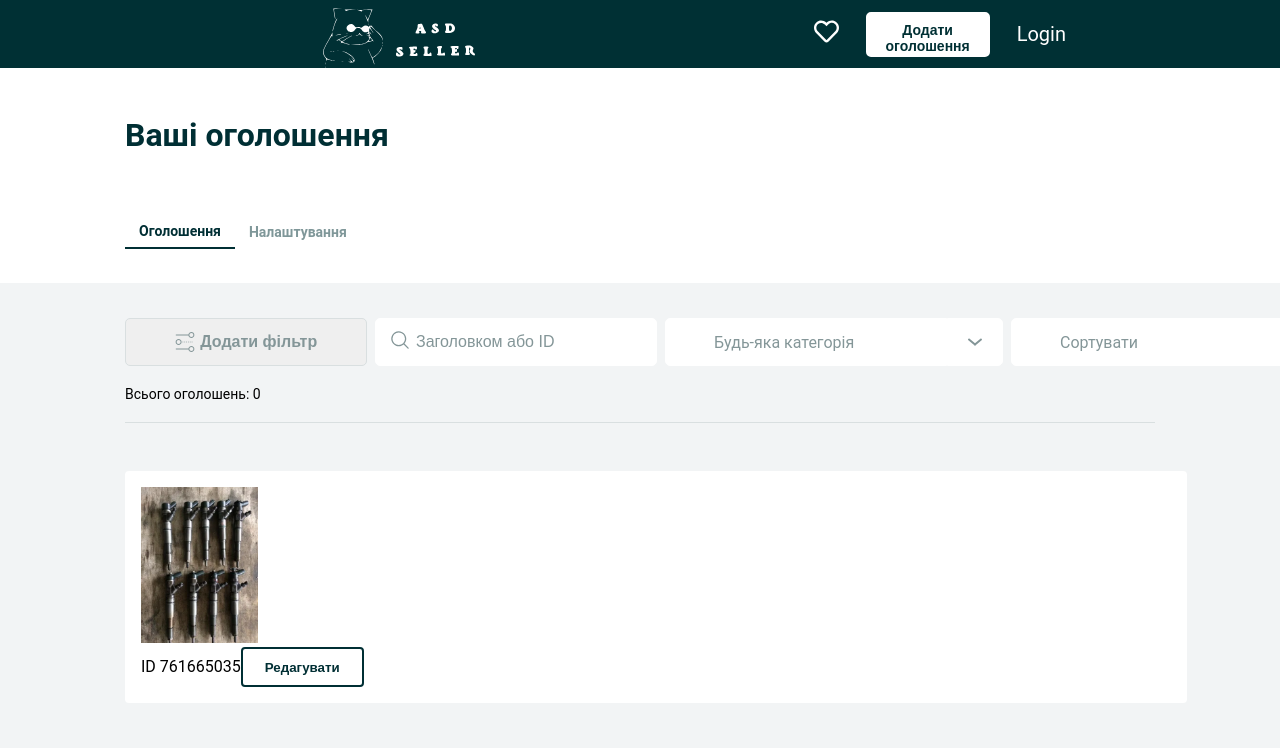
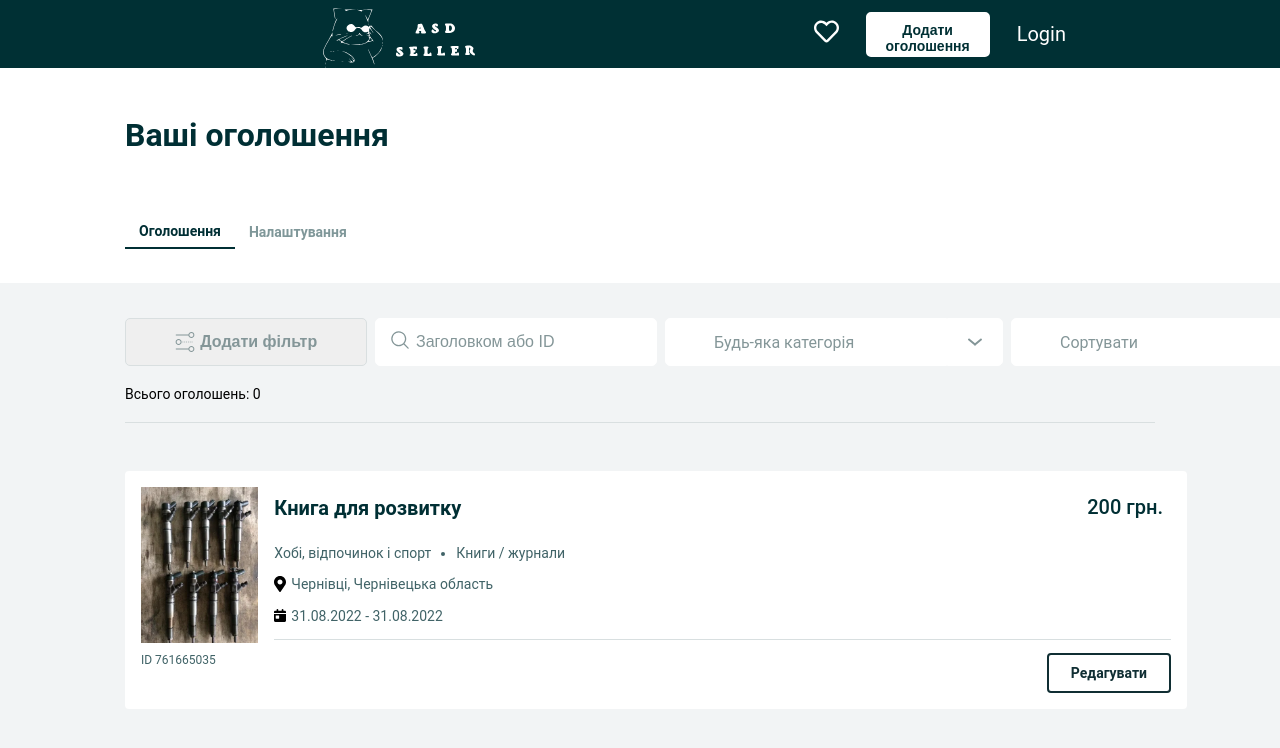
Before and after one commit to OleksandraTurik/ASD-seller, a React (Create React App) app in the folder ui/: page /profiles/1/adverts in a window 1280 px wide. Shown: the top 748 px of the page. Built offline with nearby package versions, Linux system fonts and the light colour scheme.

Commit message:
create advert list card

```diff
--- a/ui/src/components/Profile/MyAdverts/AdvertCardList/index.jsx
+++ b/ui/src/components/Profile/MyAdverts/AdvertCardList/index.jsx
@@ -1,31 +1,96 @@
 import React from 'react';
+import PropTypes from 'prop-types';
 
 // Icons
-// import favButtonIcon from 'assets/icons/toFavoriteButton.svg';
-
-// Images
-import bmw from 'assets/img/bmw.webp';
+import mapMarker from 'assets/icons/mapMarker.svg';
+import calendar from 'assets/icons/calendar.svg';
 
 // Styles
 import {
   Wrapper,
   Container,
+  TopWrap,
   ImgInCard,
-  EditBtn,
+  AdvertInfoWrap,
+  AdvertHeaderWrap,
+  AdvertTitleLink,
+  AdvertBodyWrap,
+  ListWrap,
+  LocationWrap,
+  Icon,
+  DataWrap,
+  BottomWrap,
+  EditLink,
 } from './styled';
 
-const AdvertCardList = () => (
+const AdvertCardList = ({
+  link,
+  img,
+  name,
+  location,
+  date,
+  price,
+  category,
+  subcategory,
+  id,
+}) => (
   <Wrapper>
     <Container>
-      <div>
-        <ImgInCard src={bmw} />
-      </div>
-      <div>
-        <span>ID 761665035</span>
-        <EditBtn>Редагувати</EditBtn>
-      </div>
+      <TopWrap>
+        <ImgInCard src={img} alt="bmw car" />
+        <AdvertInfoWrap>
+          <AdvertHeaderWrap>
+            <AdvertTitleLink to={link}>{name}</AdvertTitleLink>
+            <span>{price}</span>
+          </AdvertHeaderWrap>
+          <AdvertBodyWrap>
+            <ListWrap>
+              <ul>
+                <li>{category}</li>
+                <li>{subcategory}</li>
+              </ul>
+            </ListWrap>
+            <LocationWrap>
+              <Icon src={mapMarker} alt="map icon" />
+              <p>{location}</p>
+            </LocationWrap>
+            <DataWrap>
+              <Icon src={calendar} alt="calendar icon" />
+              <span>{date}</span>
+            </DataWrap>
+          </AdvertBodyWrap>
+        </AdvertInfoWrap>
+      </TopWrap>
+      <BottomWrap>
+        <span>{id}</span>
+        <EditLink to="/adverts">Редагувати</EditLink>
+      </BottomWrap>
     </Container>
   </Wrapper>
 );
 
+AdvertCardList.propTypes = {
+  link: PropTypes.string,
+  img: PropTypes.string,
+  name: PropTypes.string,
+  location: PropTypes.string,
+  date: PropTypes.string,
+  price: PropTypes.string,
+  category: PropTypes.string,
+  subcategory: PropTypes.string,
+  id: PropTypes.string,
+};
+
+AdvertCardList.defaultProps = {
+  link: '',
+  img: '',
+  name: '',
+  location: '',
+  date: '',
+  price: '',
+  category: '',
+  subcategory: '',
+  id: '',
+};
+
 export default AdvertCardList;
--- a/ui/src/components/Profile/MyAdverts/AdvertCardList/styled.js
+++ b/ui/src/components/Profile/MyAdverts/AdvertCardList/styled.js
@@ -1,4 +1,5 @@
 import styled from 'styled-components';
+import { Link } from 'react-router-dom';
 
 export const Wrapper = styled.div`
   width: 100%;
@@ -12,97 +13,137 @@ export const Container = styled.div`
   border-radius: 4px;
 `;
 
-export const EditBtn = styled.button`
+export const EditLink = styled(Link)`
+  display: flex;
+  justify-content: center;
+  align-items: center;
+  box-sizing: border-box;
   cursor: pointer;
-  display: inline-flex;
-  align-items: center;
-  justify-content: center;
-  box-sizing: border-box;
   height: 40px;
-  position: relative;
   text-decoration: none;
   font-weight: 700;
+  font-size: 14px;
   background-color: transparent;
-  border: 2px solid rgb(0, 47, 52);
+  border: 2px solid #102e33;
   border-radius: 4px;
+  color: #102e33;
   padding: 6px 22px;
-  color: rgb(0, 47, 52);
 
-  &.active {
-    border: 2px solid rgb(0, 47, 52);
+  &:hover {
+    background-color: #102e33;
+    color: #fff;
+  }
+  `;
+
+export const TopWrap = styled.div`
+  display: flex;
+  align-items: center;
+  justify-content: space-between;
+`;
+
+export const BottomWrap = styled.div`
+  display: flex;
+  align-items: center;
+  justify-content: space-between;
+  margin-top: 10px;
+
+  & span {
+    align-self: flex-start;
+    font-size: 12px;
+    color: rgb(64, 99, 103);
   }
 `;
 
-export const Card = styled.article`
-  height: 380px;
-  background-color: white;
+export const ListWrap = styled.div`
+  & ul {
+    display: flex;
+    font-size: 14px;
+    color: rgb(64, 99, 103);
+
+    & li {
+      margin-left: 25px;
+
+      &:first-child {
+        margin-left: 0;
+        list-style: none;
+      }
+    }
+  }
+`;
+
+export const LocationWrap = styled.div`
+  display: flex;
+  align-items: center;
+
+  & p {
+    font-size: 14px;
+    color: rgb(64, 99, 103);
+  }
+`;
+
+export const DataWrap = styled.div`
+  display: flex;
+  align-items: center;
+
+  & span {
+    font-size: 14px;
+    color: rgb(64, 99, 103);
+  }
+`;
+
+export const Icon = styled.img`
+  width: 12px;
+  margin-right: 5px;
+`;
+
+export const AdvertBodyWrap = styled.div`
+  width: 100%;
   display: flex;
   flex-direction: column;
-  padding: 15px;
-  position: relative;
-  box-sizing: border-box;
-  border-radius: 4px;
-  width: calc(25% - 15px);
-  float: left;
-  margin-left: 15px;
-  margin-top: 20px;
+  justify-content: space-evenly;
+  height: 110px;
+  align-items: flex-start;
+`;
+
+export const AdvertHeaderWrap = styled.div`
+  width: 100%;
+  display: flex;
+  justify-content: space-between;
+  margin: 6px 0 8px 0;
+  height: 25px;
+
+  & span {
+    font-size: 20px;
+    line-height: 22px;
+    font-weight: 500;
+    color: rgb(0, 47, 52);
+    margin: 0px 8px 0px 0px;
+    white-space: nowrap;
+  }
+`;
+
+export const AdvertTitleLink = styled(Link)`
+  font-size: 20px;
+  font-weight: 700;
+  color: rgb(0, 47, 52);
+
+  &:hover {
+    border-bottom: 2px solid rgb(0, 47, 52);
+  }
+`;
+
+export const AdvertInfoWrap = styled.div`
+  width: 100%;
+  height: 100%;
+  display: flex;
+  flex-direction: column;
+  align-items: center;
+  justify-content: space-between;
+  border-bottom: 1px solid rgb(216, 223, 224);
+  margin-left: 16px;
 `;
 
 export const ImgInCard = styled.img`
   height: 156px;
   object-fit: cover;
 `;
-
-export const NameOfProduct = styled.h4`
-  margin: 15px 0;
-  margin-bottom: auto;
-  font-size: 18px;
-  font-style: normal;
-  line-height: 1.25;
-  color: #002f34;
-  display: -webkit-box;
-  -webkit-line-clamp: 2;
-  -webkit-box-orient: vertical;
-  text-overflow: ellipsis;
-  overflow: hidden;
-  cursor: pointer;
-
-  &:hover {
-    background-color: #002f34;
-    color: white;
-  }
-`;
-
-export const Info = styled.div`
-  position: absolute;
-  bottom: 45px;
-  display: flex;
-  padding: 0;
-  list-style: none;
-  font-size: 14px;
-  color: #406367;
-  line-height: 1.17;
-  margin-bottom: 10px;
-`;
-
-export const Price = styled.div`
-  position: absolute;
-  bottom: 15px;
-  font-size: 19px;
-  font-weight: 600;
-  margin-bottom: 5px;
-  padding-right: 40px;
-  color: #002f34;
-`;
-
-export const ToFavoriteButton = styled.img`
-  position: absolute;
-  bottom: 25px;
-  right: 20px;
-  cursor: pointer;
-  opacity: 0.4;
-
-  &:hover {
-    opacity: 1;
-  }
-`;
--- a/ui/src/components/Profile/MyAdverts/AdvertsList/index.jsx
+++ b/ui/src/components/Profile/MyAdverts/AdvertsList/index.jsx
@@ -25,12 +25,15 @@ const AdvertsList = () => {
       {isAdvert
         ? (
           <AdvertCardList
-            link="https://www.google.com.ua/"
+            link="/"
             img={bmw}
-            name="столбики б.у стовпчики сітка рябиця Відбірні з Доставкою по Україні"
-            location="Івано-Франківськ"
-            date="Сьогодні 11:22"
-            price="56 грн."
+            name="Книга для розвитку"
+            location="Чернівці, Чернівецька область"
+            date="31.08.2022 - 31.08.2022"
+            price="200 грн."
+            category="Хобі, відпочинок і спорт"
+            subcategory="Книги / журнали"
+            id="ID 761665035"
           />
         )
         : (
```
Also changed, not shown: ui/src/assets/icons/calendar.svg (added).
